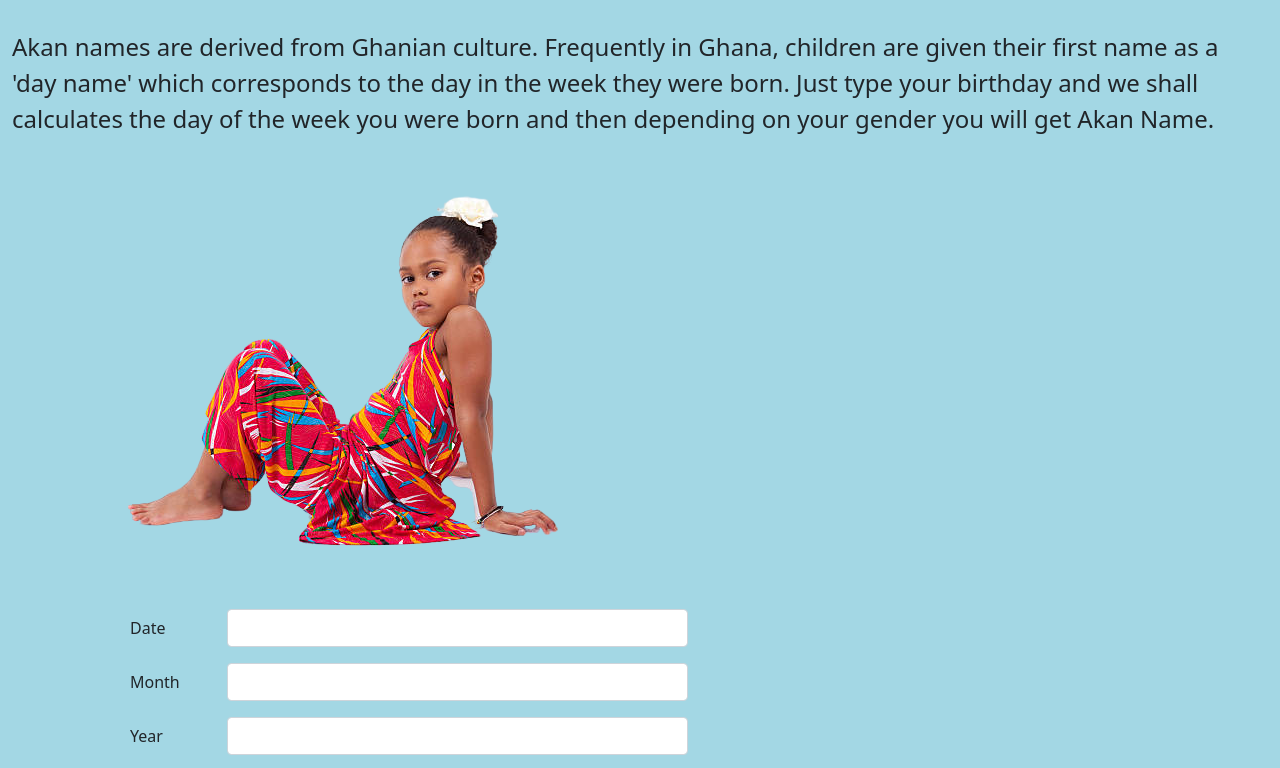
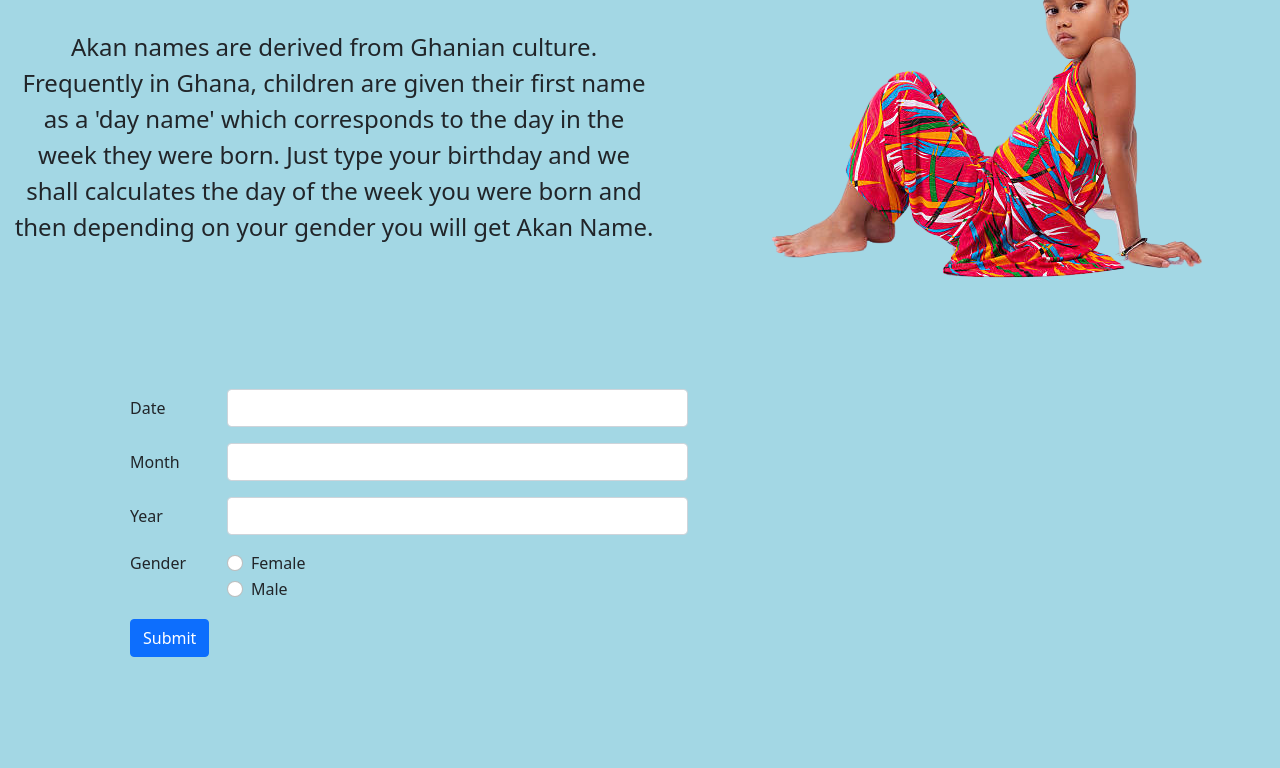
Before and after one commit to priscahlimo/Akan-Names, a plain HTML site: page index.html in a window 1280 px wide. Shown: the part 115-883 px from the top of the page. After the commit the page ends 800 px from the top, so only its background shows below. Drawn offline with Linux system fonts and the light colour scheme.

Commit message:
align h1 and paragraph to centre

```diff
--- a/index.css
+++ b/index.css
@@ -11,7 +11,7 @@
     background-position: right;
     float: right;
 }
-/* .container-fluid{
+.container-fluid{
     display: flex;
 }
  h1{
@@ -20,7 +20,7 @@
 p{
     text-align: center;
 }
-.container{
+/* .container{
     display: flex;
     justify-content: space-between;
 }
@@ -34,4 +34,4 @@ p{
     color: blue;
     text-decoration: underline;
 }
-  */
+   */
```
